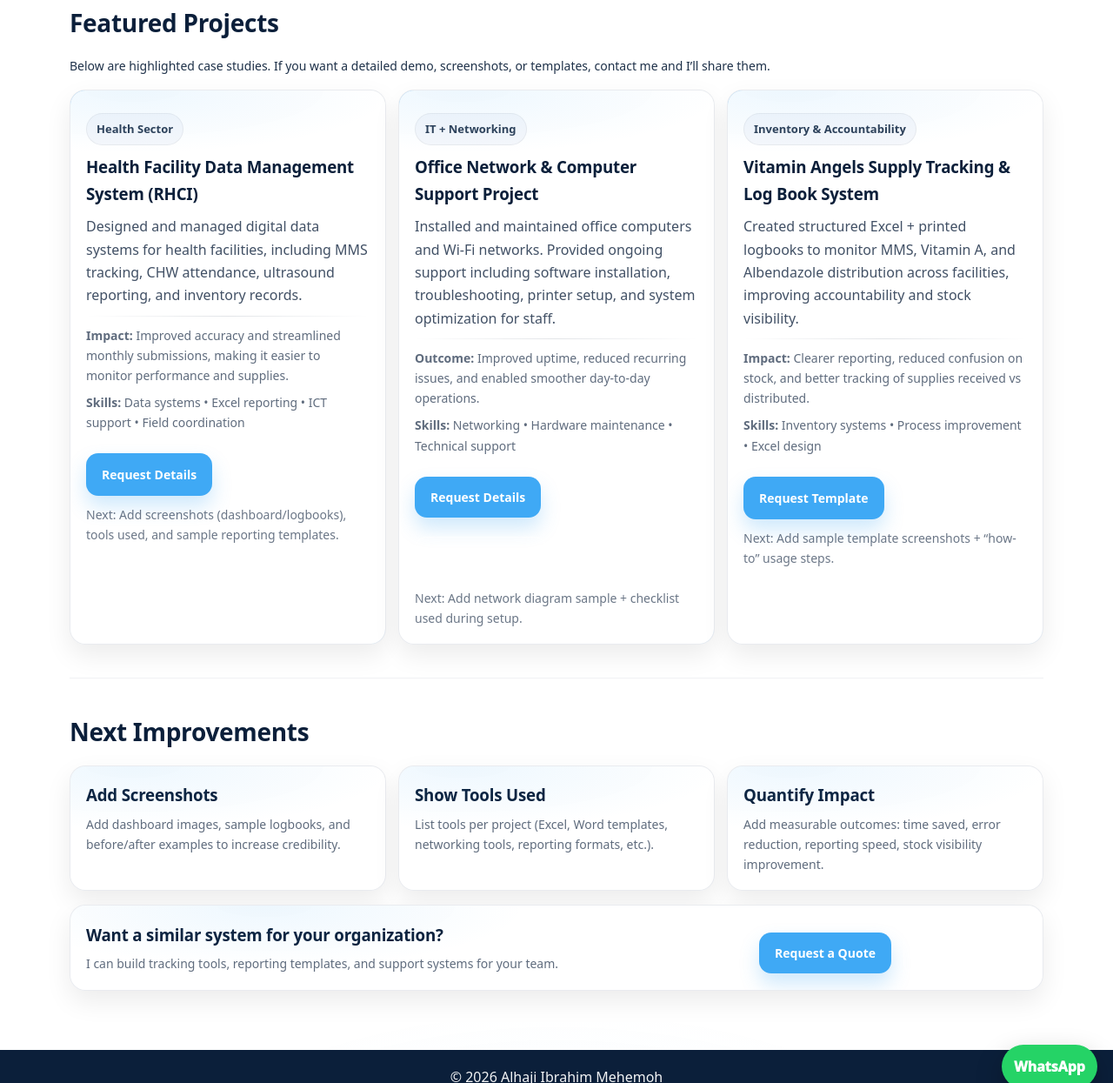
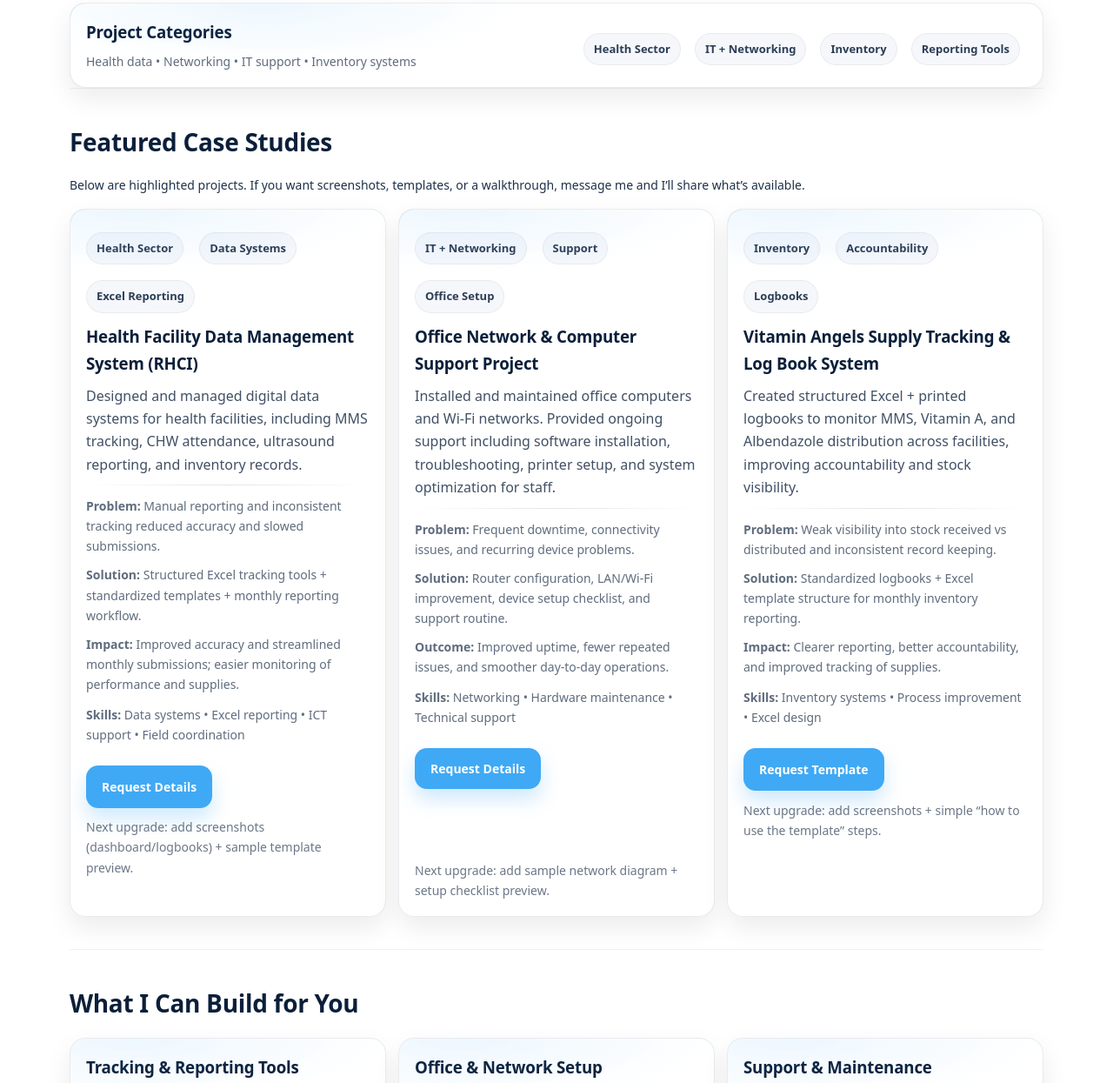
Before and after one commit to Alhajiimehemoh/alhajiimehemoh.github.io, a plain HTML site: page portfolio.html in a window 1280 px wide. Shown: the part 624-1869 px from the top of the page at 87% size. Drawn offline with Linux system fonts and the light colour scheme.

Commit message:
Update portfolio.html

```diff
--- a/portfolio.html
+++ b/portfolio.html
@@ -5,7 +5,7 @@
   <meta name="viewport" content="width=device-width, initial-scale=1.0"/>
   <title>Portfolio | Alhaji Ibrahim Mehemoh</title>
   <meta name="description" content="Portfolio of Alhaji Ibrahim Mehemoh — projects in health data systems, IT support, networking, and inventory tracking."/>
-  <link rel="stylesheet" href="style.css?v=4"/>
+  <link rel="stylesheet" href="style.css?v=5"/>
 </head>
 <body>
 
@@ -31,13 +31,15 @@
 
       <h1 style="margin-top:12px;">Portfolio</h1>
       <p style="margin-top:10px;max-width:940px;">
-        Selected projects showing real-world impact in health data systems, IT support, networking, and inventory tracking.
-        Each project focuses on practical tools, accurate reporting, and reliable systems.
+        Selected projects showing impact in health data systems, IT support, networking, and inventory tracking.
+        I focus on practical tools, accurate reporting, and reliable systems.
       </p>
 
-      <a class="btn primary" href="contact.html">Work With Me</a>
-      <a class="btn outline" href="services.html">View Services</a>
-      <a class="btn outline" href="#projects">See Projects</a>
+      <div style="display:flex;flex-wrap:wrap;gap:10px;margin-top:12px;">
+        <a class="btn primary" href="contact.html">Work With Me</a>
+        <a class="btn outline" href="services.html">View Services</a>
+        <a class="btn outline" href="#projects">See Projects</a>
+      </div>
 
       <p class="small" style="margin-top:12px;opacity:.92;">
         <b>Location:</b> Bo, Sierra Leone • <b>Support:</b> Onsite & Remote
@@ -46,19 +48,40 @@
   </div>
 </div>
 
+<!-- FILTER STRIP (simple visual — no JS needed) -->
+<div class="container section reveal" style="padding-bottom:0;">
+  <div class="card glass-strong gradient-border" style="display:flex;flex-wrap:wrap;align-items:center;justify-content:space-between;gap:12px;">
+    <div>
+      <h3 style="margin:0;">Project Categories</h3>
+      <p class="small" style="margin:6px 0 0;">Health data • Networking • IT support • Inventory systems</p>
+    </div>
+    <div style="display:flex;flex-wrap:wrap;gap:8px;">
+      <span class="badge">Health Sector</span>
+      <span class="badge">IT + Networking</span>
+      <span class="badge">Inventory</span>
+      <span class="badge">Reporting Tools</span>
+    </div>
+  </div>
+</div>
+
 <!-- PROJECTS -->
 <div id="projects" class="container section reveal stagger">
-  <h2>Featured Projects</h2>
+  <h2>Featured Case Studies</h2>
   <p class="small" style="max-width:980px;">
-    Below are highlighted case studies. If you want a detailed demo, screenshots, or templates, contact me and I’ll share them.
+    Below are highlighted projects. If you want screenshots, templates, or a walkthrough, message me and I’ll share what’s available.
   </p>
 
   <div class="grid" style="margin-top:16px;">
 
     <!-- Project 1 -->
     <div class="card tilt gradient-border">
-      <div class="badge">Health Sector</div>
-      <h3 style="margin-top:10px;">Health Facility Data Management System (RHCI)</h3>
+      <div style="display:flex;gap:10px;flex-wrap:wrap;align-items:center;">
+        <span class="badge">Health Sector</span>
+        <span class="badge">Data Systems</span>
+        <span class="badge">Excel Reporting</span>
+      </div>
+
+      <h3 style="margin-top:12px;">Health Facility Data Management System (RHCI)</h3>
       <p style="margin-top:8px;">
         Designed and managed digital data systems for health facilities, including MMS tracking, CHW attendance,
         ultrasound reporting, and inventory records.
@@ -66,10 +89,19 @@
 
       <div class="section-divider"></div>
 
-      <p class="small" style="margin-top:10px;">
-        <b>Impact:</b> Improved accuracy and streamlined monthly submissions, making it easier to monitor performance and supplies.
-      </p>
-      <p class="small" style="margin-top:8px;">
+      <div style="display:grid;grid-template-columns:1fr;gap:10px;margin-top:12px;">
+        <div>
+          <p class="small" style="margin:0;"><b>Problem:</b> Manual reporting and inconsistent tracking reduced accuracy and slowed submissions.</p>
+        </div>
+        <div>
+          <p class="small" style="margin:0;"><b>Solution:</b> Structured Excel tracking tools + standardized templates + monthly reporting workflow.</p>
+        </div>
+        <div>
+          <p class="small" style="margin:0;"><b>Impact:</b> Improved accuracy and streamlined monthly submissions; easier monitoring of performance and supplies.</p>
+        </div>
+      </div>
+
+      <p class="small" style="margin-top:12px;">
         <b>Skills:</b> Data systems • Excel reporting • ICT support • Field coordination
       </p>
 
@@ -79,14 +111,19 @@
       </div>
 
       <p class="small" style="margin-top:10px;opacity:.78;">
-        Next: Add screenshots (dashboard/logbooks), tools used, and sample reporting templates.
+        Next upgrade: add screenshots (dashboard/logbooks) + sample template preview.
       </p>
     </div>
 
     <!-- Project 2 -->
     <div class="card tilt gradient-border">
-      <div class="badge">IT + Networking</div>
-      <h3 style="margin-top:10px;">Office Network & Computer Support Project</h3>
+      <div style="display:flex;gap:10px;flex-wrap:wrap;align-items:center;">
+        <span class="badge">IT + Networking</span>
+        <span class="badge">Support</span>
+        <span class="badge">Office Setup</span>
+      </div>
+
+      <h3 style="margin-top:12px;">Office Network & Computer Support Project</h3>
       <p style="margin-top:8px;">
         Installed and maintained office computers and Wi-Fi networks. Provided ongoing support including software installation,
         troubleshooting, printer setup, and system optimization for staff.
@@ -94,10 +131,19 @@
 
       <div class="section-divider"></div>
 
-      <p class="small" style="margin-top:10px;">
-        <b>Outcome:</b> Improved uptime, reduced recurring issues, and enabled smoother day-to-day operations.
-      </p>
-      <p class="small" style="margin-top:8px;">
+      <div style="display:grid;grid-template-columns:1fr;gap:10px;margin-top:12px;">
+        <div>
+          <p class="small" style="margin:0;"><b>Problem:</b> Frequent downtime, connectivity issues, and recurring device problems.</p>
+        </div>
+        <div>
+          <p class="small" style="margin:0;"><b>Solution:</b> Router configuration, LAN/Wi-Fi improvement, device setup checklist, and support routine.</p>
+        </div>
+        <div>
+          <p class="small" style="margin:0;"><b>Outcome:</b> Improved uptime, fewer repeated issues, and smoother day-to-day operations.</p>
+        </div>
+      </div>
+
+      <p class="small" style="margin-top:12px;">
         <b>Skills:</b> Networking • Hardware maintenance • Technical support
       </p>
 
@@ -107,14 +153,19 @@
       </div>
 
       <p class="small" style="margin-top:10px;opacity:.78;">
-        Next: Add network diagram sample + checklist used during setup.
+        Next upgrade: add sample network diagram + setup checklist preview.
       </p>
     </div>
 
     <!-- Project 3 -->
     <div class="card tilt gradient-border">
-      <div class="badge">Inventory & Accountability</div>
-      <h3 style="margin-top:10px;">Vitamin Angels Supply Tracking & Log Book System</h3>
+      <div style="display:flex;gap:10px;flex-wrap:wrap;align-items:center;">
+        <span class="badge">Inventory</span>
+        <span class="badge">Accountability</span>
+        <span class="badge">Logbooks</span>
+      </div>
+
+      <h3 style="margin-top:12px;">Vitamin Angels Supply Tracking & Log Book System</h3>
       <p style="margin-top:8px;">
         Created structured Excel + printed logbooks to monitor MMS, Vitamin A, and Albendazole distribution across facilities,
         improving accountability and stock visibility.
@@ -122,10 +173,19 @@
 
       <div class="section-divider"></div>
 
-      <p class="small" style="margin-top:10px;">
-        <b>Impact:</b> Clearer reporting, reduced confusion on stock, and better tracking of supplies received vs distributed.
-      </p>
-      <p class="small" style="margin-top:8px;">
+      <div style="display:grid;grid-template-columns:1fr;gap:10px;margin-top:12px;">
+        <div>
+          <p class="small" style="margin:0;"><b>Problem:</b> Weak visibility into stock received vs distributed and inconsistent record keeping.</p>
+        </div>
+        <div>
+          <p class="small" style="margin:0;"><b>Solution:</b> Standardized logbooks + Excel template structure for monthly inventory reporting.</p>
+        </div>
+        <div>
+          <p class="small" style="margin:0;"><b>Impact:</b> Clearer reporting, better accountability, and improved tracking of supplies.</p>
+        </div>
+      </div>
+
+      <p class="small" style="margin-top:12px;">
         <b>Skills:</b> Inventory systems • Process improvement • Excel design
       </p>
 
@@ -135,28 +195,28 @@
       </div>
 
       <p class="small" style="margin-top:10px;opacity:.78;">
-        Next: Add sample template screenshots + “how-to” usage steps.
+        Next upgrade: add screenshots + simple “how to use the template” steps.
       </p>
     </div>
 
   </div>
 </div>
 
-<!-- NEXT IMPROVEMENTS -->
+<!-- TRUST / CTA -->
 <div class="container section reveal">
-  <h2>Next Improvements</h2>
+  <h2>What I Can Build for You</h2>
   <div class="grid" style="margin-top:16px;">
     <div class="card tilt">
-      <h3>Add Screenshots</h3>
-      <p class="small">Add dashboard images, sample logbooks, and before/after examples to increase credibility.</p>
+      <h3>Tracking & Reporting Tools</h3>
+      <p class="small">Excel templates, dashboards, monthly reporting formats, and digital logbooks.</p>
     </div>
     <div class="card tilt">
-      <h3>Show Tools Used</h3>
-      <p class="small">List tools per project (Excel, Word templates, networking tools, reporting formats, etc.).</p>
+      <h3>Office & Network Setup</h3>
+      <p class="small">Wi-Fi/LAN setup, device configuration, printer/scanner setup, and documentation.</p>
     </div>
     <div class="card tilt">
-      <h3>Quantify Impact</h3>
-      <p class="small">Add measurable outcomes: time saved, error reduction, reporting speed, stock visibility improvement.</p>
+      <h3>Support & Maintenance</h3>
+      <p class="small">Ongoing support contracts, staff training, and basic security + backup setup.</p>
     </div>
   </div>
 
```
